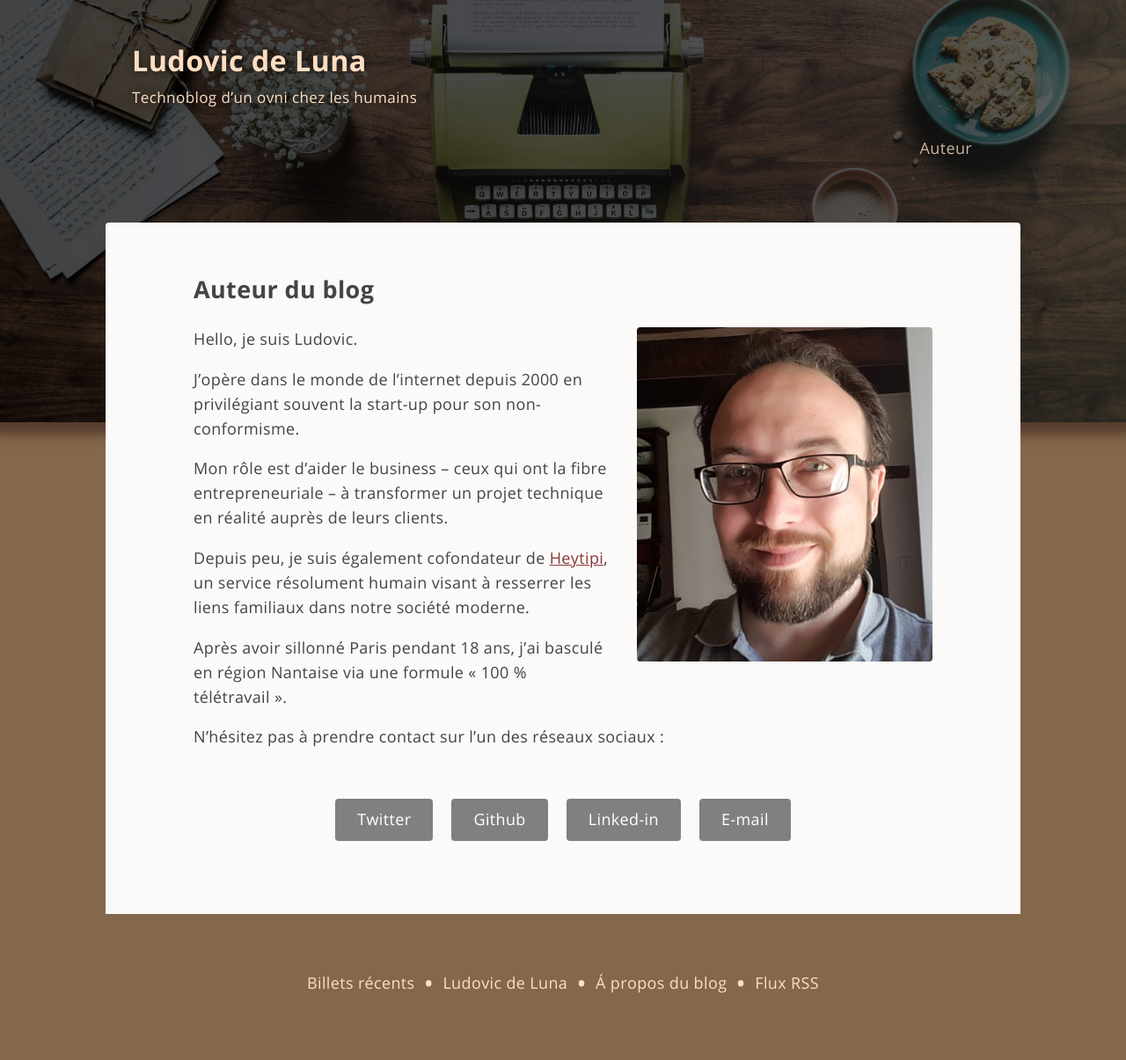
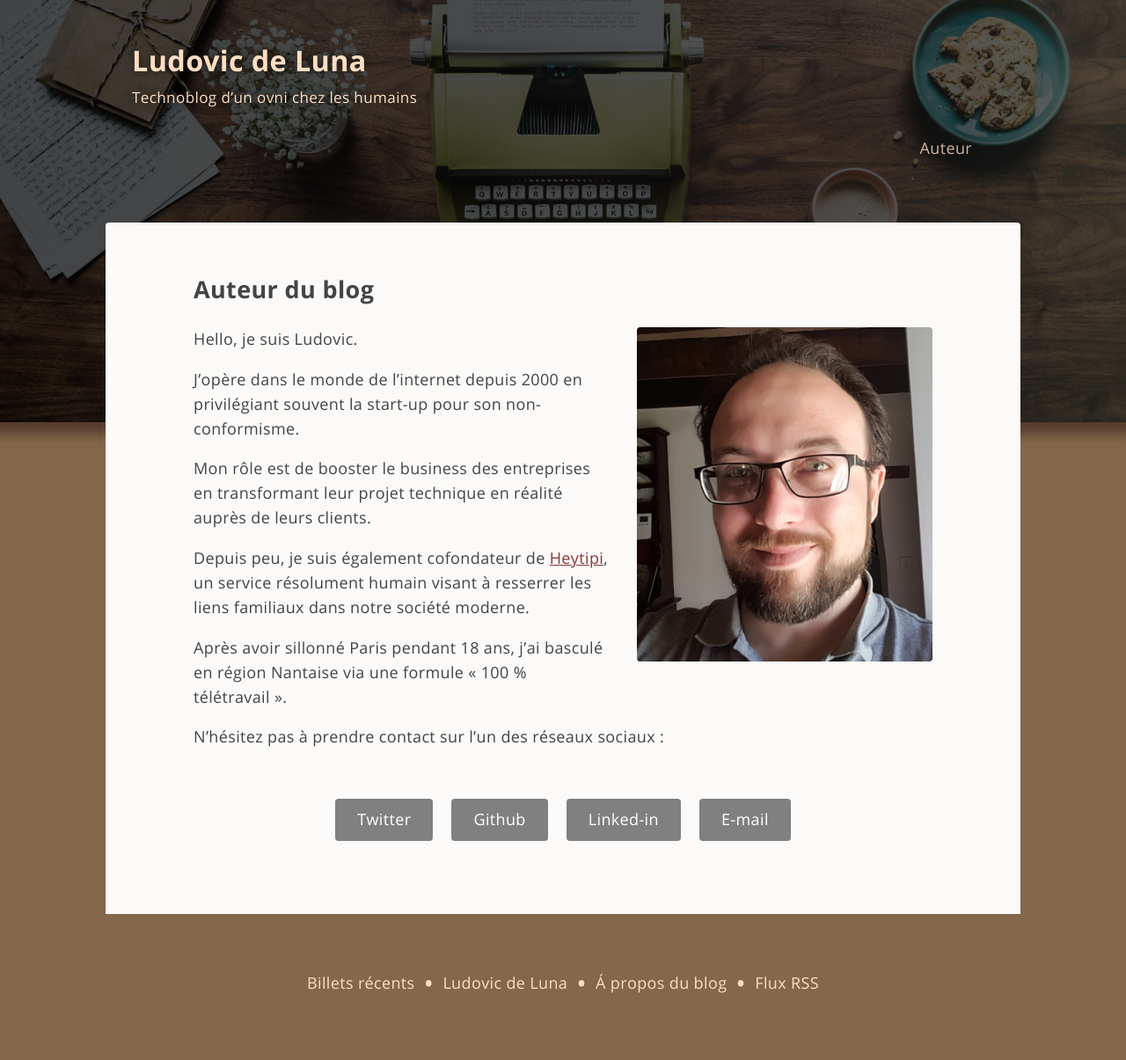
Before and after one commit to ludovicdeluna/blog.fr, a Jekyll site: the page built from about_me.md, in a window 1280 px wide. Shown: the whole page at 88% size. Built offline with Jekyll 4.4.1, drawn with Linux system fonts in a browser that asks for light colours.

Commit message:
fix image and about page

```diff
--- a/_includes/head.html
+++ b/_includes/head.html
@@ -21,7 +21,7 @@
   {%- endif %}
   <meta property="twitter:card" content="summary_large_image">
   <meta property="twitter:site" content="@{{ site.twitter_username }}">
-  <meta property="og:image" content="{{ '/assets/images/banner-ufo.jpg' | absolute_url }}">
+  <meta property="og:image" content="{{ '/assets/images/banner-typewriter.jpg' | absolute_url }}">
   <meta property="og:site_name" content="{{ site.author }} : {{ site.title }}">
   <meta property="og:title" content="{{ network_title }}">
   <meta property="og:description" content="{{ general_description }}">
--- a/about_me.md
+++ b/about_me.md
@@ -11,7 +11,7 @@ Hello, je suis Ludovic.
 
 J’opère dans le monde de l’internet depuis 2000 en privilégiant souvent la start-up pour son non-conformisme.
 
-Mon rôle est d’aider le business -- ceux qui ont la fibre entrepreneuriale -- à transformer un projet technique en réalité auprès de leurs clients.
+Mon rôle est de booster le business des entreprises en transformant leur projet technique en réalité auprès de leurs clients.
 
 Depuis peu, je suis également cofondateur de  [Heytipi](http://www.heytipi.com){:target="blank"}, un service résolument humain visant à resserrer les liens familiaux dans notre société moderne.
 
```
